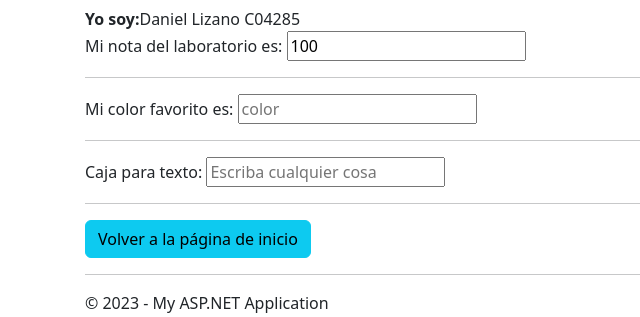
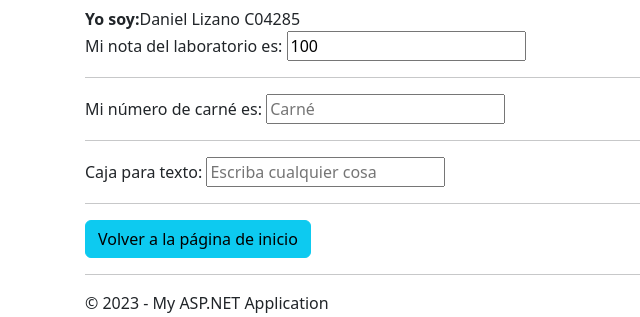
Before and after one commit to DanielLM2002/c04285_ci0126_23a, an ASP.NET MVC app: page /Home/About in a window 1280 px wide. Shown: the part 166-483 px from the top of the page, without its empty margins (0-640 px from the left). Run offline with ASP.NET Core 8 and stand-ins for ASP.NET MVC 5, Linux system fonts and the light colour scheme; the project's own start-up code is not run, and a stand-in starts its controllers and pages; some libraries are stand-ins or nearby versions.

Commit message:
carne feature again

```diff
--- a/Laboratorios/Laboratorio1/Laboratorio1/Laboratorio1/Views/Home/About.cshtml
+++ b/Laboratorios/Laboratorio1/Laboratorio1/Laboratorio1/Views/Home/About.cshtml
@@ -15,8 +15,8 @@
         <hr />
     </div>
     <div>
-        <label>Mi color favorito es:</label>
-        <input type="text" placeholder="color" />
+        <label>Mi número de carné es:</label>
+        <input type="text" placeholder="Carné" />
         <hr />
     </div>
     <div>
```
